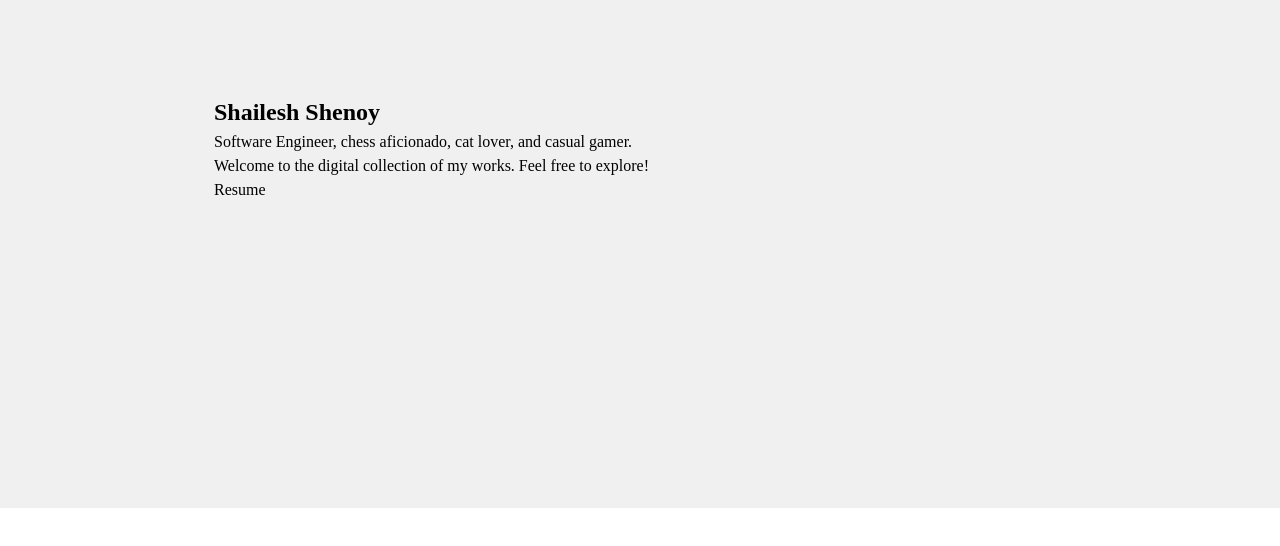
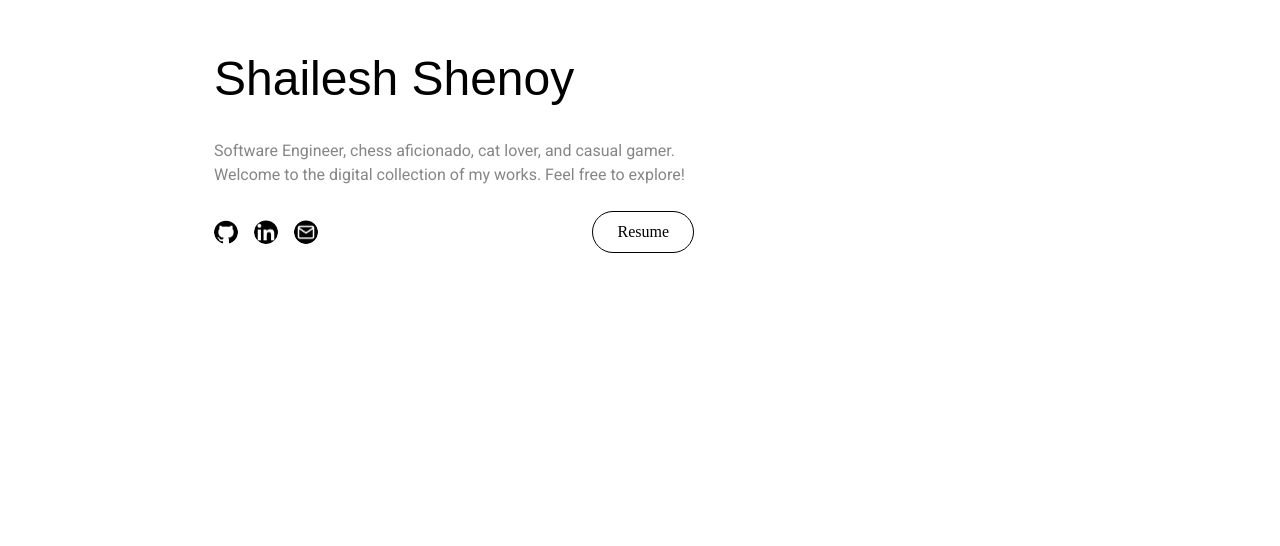
Before and after one commit to shailesh-shenoy/shailesh-portfolio, an Astro site: page / in a window 1280 px wide. Shown: the part 212-758 px from the top of the page. Built offline with nearby package versions, Linux system fonts and the light colour scheme; Astro itself is replaced by a stand-in of ours; a web font is replaced by a local one.

Commit message:
Hero section

```diff
--- a/package.json
+++ b/package.json
@@ -10,8 +10,10 @@
     "astro": "astro"
   },
   "dependencies": {
+    "@astrojs/check": "^0.7.0",
+    "@fontsource-variable/darker-grotesque": "^5.0.5",
+    "@fontsource/roboto": "^5.0.13",
     "astro": "^4.8.6",
-    "@astrojs/check": "^0.7.0",
     "typescript": "^5.4.5"
   }
 }
--- a/src/components/Hero.astro
+++ b/src/components/Hero.astro
@@ -1,5 +1,5 @@
 ---
-
+import { socials } from "../utils";
 ---
 
 <section class="hero">
@@ -11,18 +11,73 @@
     Welcome to the digital collection of my works. Feel free to explore!
   </p>
   <div class="actions">
-    <ul class="social-links"></ul>
-    <button class="cta">Resume</button>
+    <ul class="social-links">
+      {
+        socials.map((s) => (
+          <li>
+            <a
+              href={s.link}
+              target="_blank"
+              rel="noopener noreferrer"
+              title={s.label}
+            >
+              <img class="social-icon" src={s.icon} alt={s.label} />
+            </a>
+          </li>
+        ))
+      }
+    </ul>
+    <a class="cta" href="resume.pdf" title="Resume">Resume</a>
   </div>
 </section>
 
 <style>
   .hero {
+    display: flex;
     height: 90vh;
-    background: #f0f0f0;
-    display: flex;
+    width: 30rem;
+    margin-left: 214px;
+    margin-right: 24px;
     flex-direction: column;
     justify-content: center;
-    padding-left: 214px;
+  }
+
+  .title {
+    margin-bottom: 24px;
+    font-family: var(--font-display);
+    font-size: 3rem;
+    font-weight: 400;
+  }
+
+  .description {
+    font-family: var(--font-body);
+    font-size: 1rem;
+    font-weight: 400;
+    color: var(--color-secondary);
+  }
+
+  .actions {
+    display: flex;
+    justify-content: space-between;
+    align-items: center;
+    margin-top: 24px;
+  }
+
+  .social-links {
+    display: flex;
+    justify-content: flex-start;
+  }
+
+  .social-icon {
+    margin-right: 16px;
+    height: 1.5rem;
+    width: 1.5rem;
+    border-radius: 50%;
+  }
+
+  .cta {
+    padding: 0.5rem 1.5rem;
+    border-radius: 3rem;
+    border: 1px solid var(--color-primary);
   }
 </style>
--- a/src/layouts/Layout.astro
+++ b/src/layouts/Layout.astro
@@ -1,4 +1,6 @@
 ---
+import "@fontsource-variable/darker-grotesque";
+import "@fontsource/roboto";
 interface Props {
   title: string;
 }
--- a/src/pages/index.astro
+++ b/src/pages/index.astro
@@ -90,15 +90,24 @@ import Hero from "../components/Hero.astro";
     border: none;
     padding: 0;
   }
+  /*
+  11. Remove default link styles
+  */
 
-  /*
-  Define custom properties for colors
-*/
+  a {
+    color: inherit;
+    text-decoration: none;
+  }
+
+  /* Define custom properties for colors */
   :root {
     --color-primary-bg: #ffffff;
     --color-secondary-bg: #f9f9f9;
     --color-primary: #000000;
     --color-secondary: #868686;
+
+    --font-display: "Darker Grotesque Variable", sans-serif;
+    --font-body: "Roboto", sans-serif;
   }
 
   .main {
--- /dev/null
+++ b/src/utils.ts
@@ -0,0 +1,26 @@
+
+interface NavItem {
+    label: string;
+    icon?: any;
+    link: string;
+}
+
+export const mailToText = `mailto:shenoy.shailesh21@gmail.com?subject=Reaching%20out%20from%20your%20portfolio`;
+
+export const socials: Array<NavItem> = [
+    {
+        label: "Github",
+        icon: "/icons/github.png",
+        link: "https://github.com/shailesh-shenoy/",
+    },
+    {
+        label: "Linkedin",
+        icon: "/icons/linkedin.png",
+        link: "https://www.linkedin.com/in/shailesh-shenoy/",
+    },
+    {
+        label: "Email",
+        icon: "/icons/mail.png",
+        link: mailToText,
+    },
+];
```
Also changed, not shown: public/icons/github.png (added), public/icons/linkedin.png (added), public/icons/mail.png (added), 2 other files.
